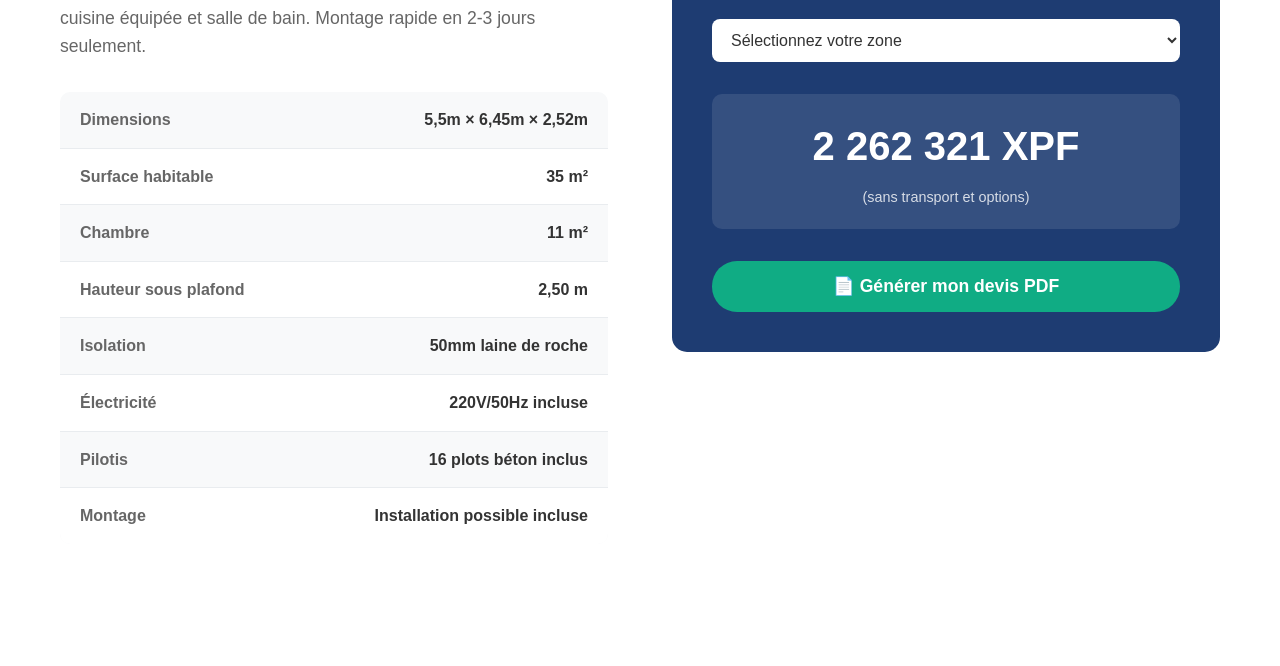
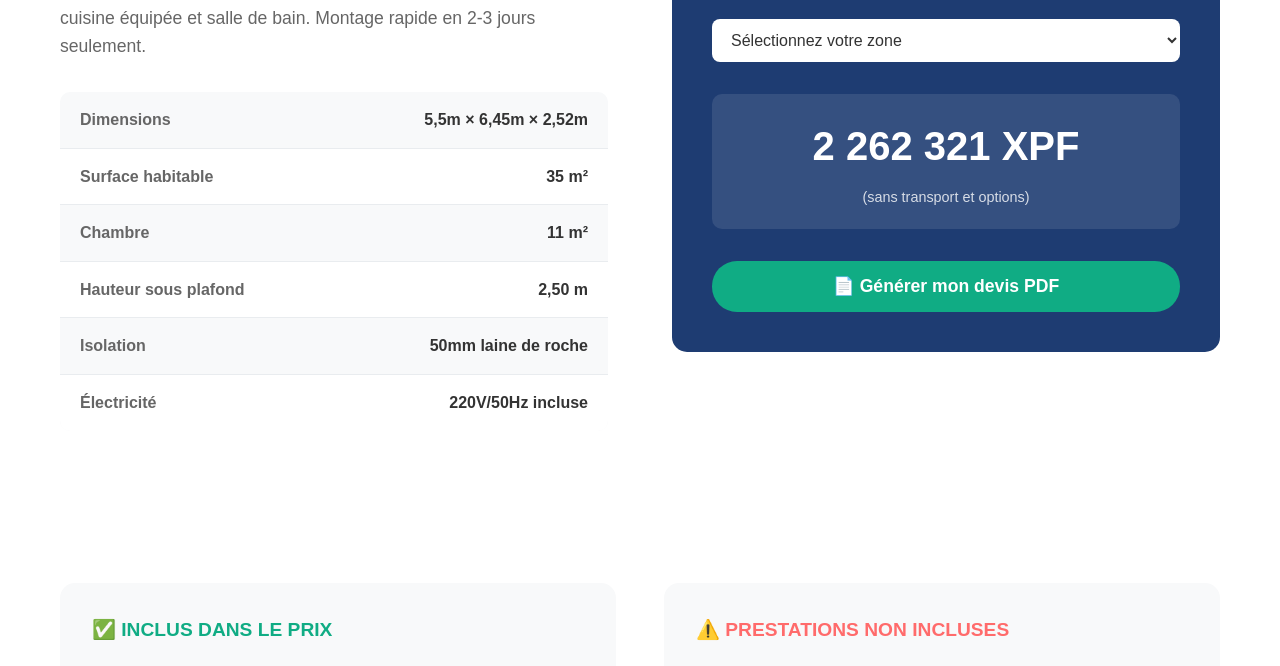
Before and after one commit to MYBOXTAHITI/mybox20extensible, a plain HTML site: page index.html in a window 1280 px wide. Shown: the part 1400-2066 px from the top of the page. Drawn offline with Linux system fonts and the light colour scheme.

Commit message:
Update index.html

```diff
--- a/index.html
+++ b/index.html
@@ -152,6 +152,13 @@
             object-fit: cover;
             background: white;
             display: block;
+        }
+
+        /* Image spécifique pour la structure 20' extensible */
+        .carousel-slide:nth-child(2) img {
+            object-fit: contain;
+            background: #f8f9fa;
+            padding: 20px;
         }
 
         .slide-caption {
@@ -906,14 +913,6 @@
                         <div class="specs-row">
                             <span class="specs-label">Électricité</span>
                             <span class="specs-value">220V/50Hz incluse</span>
-                        </div>
-                        <div class="specs-row">
-                            <span class="specs-label">Pilotis</span>
-                            <span class="specs-value">16 plots béton inclus</span>
-                        </div>
-                        <div class="specs-row">
-                            <span class="specs-label">Montage</span>
-                            <span class="specs-value">Installation possible incluse</span>
                         </div>
                     </div>
                 </div>
```
